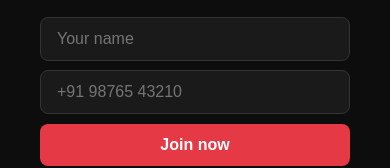
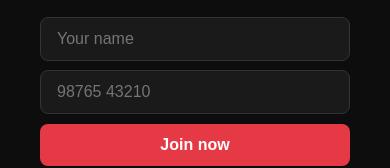
Before and after one commit to Sumit-Dss/waitlist, a React (Vite) app in the folder ransom-waitlist/client/: page / in a window 390 px wide. Shown: the part 397-565 px from the top of the page. Built offline with nearby package versions, Linux system fonts and the light colour scheme.

Commit message:
phone: 10 digits only, no +91 prefix

```diff
--- a/ransom-waitlist/client/src/App.jsx
+++ b/ransom-waitlist/client/src/App.jsx
@@ -11,8 +11,8 @@ export default function App() {
   const [nameError, setNameError] = useState("");
   const [phoneError, setPhoneError] = useState("");
 
-  // Indian mobile: optional +91/0 prefix, then 10 digits starting with 6-9
-  const phoneRegex = /^(?:\+91|0)?[6-9]\d{9}$/;
+  // Indian mobile: exactly 10 digits starting with 6-9
+  const phoneRegex = /^[6-9]\d{9}$/;
 
   async function handleJoin(e) {
     e.preventDefault();
@@ -70,7 +70,8 @@ export default function App() {
             {nameError && <p className="field-error">{nameError}</p>}
             <input
               type="tel"
-              placeholder="+91 98765 43210"
+              placeholder="98765 43210"
+              maxLength={10}
               value={phone}
               onChange={(e) => { setPhone(e.target.value); setPhoneError(""); }}
             />
```
